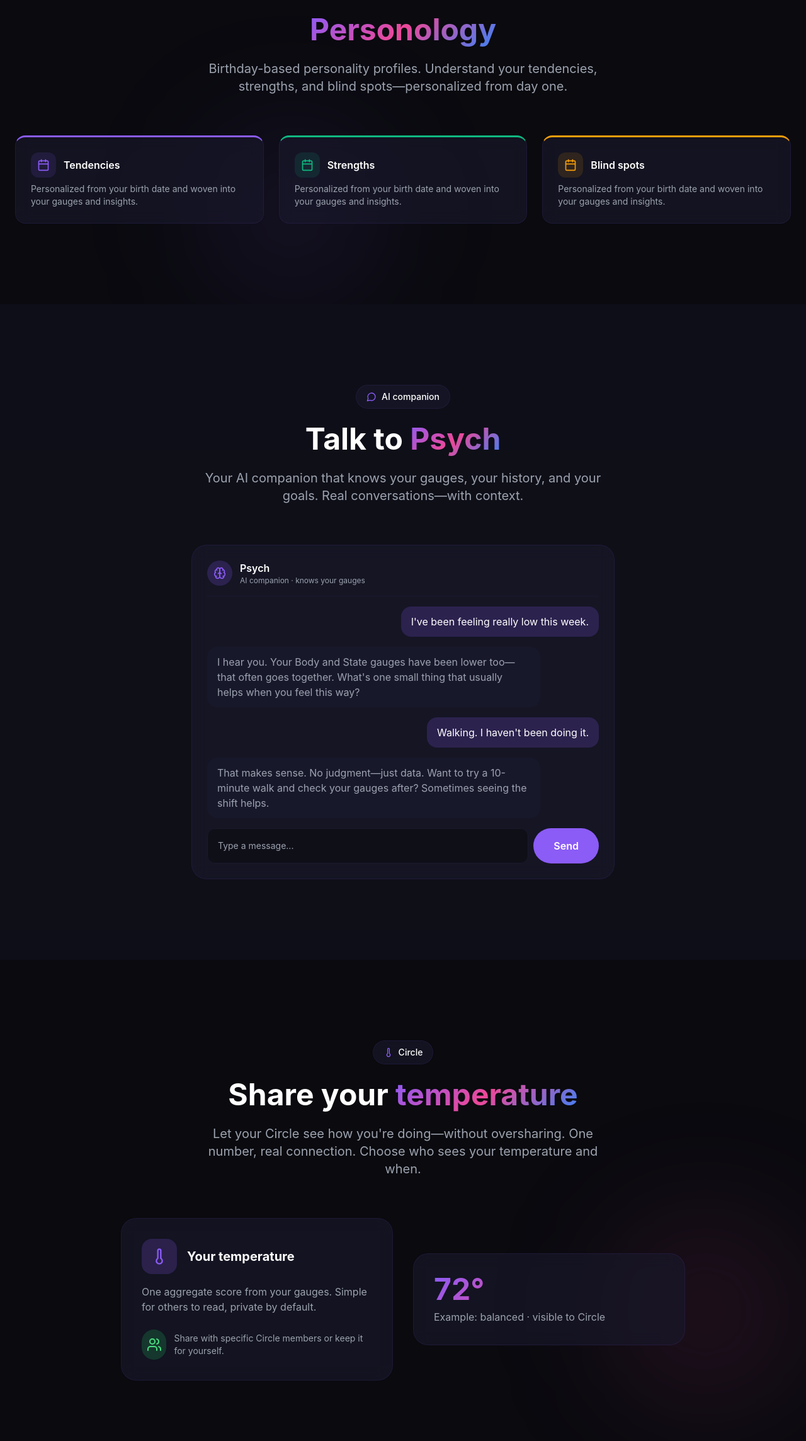
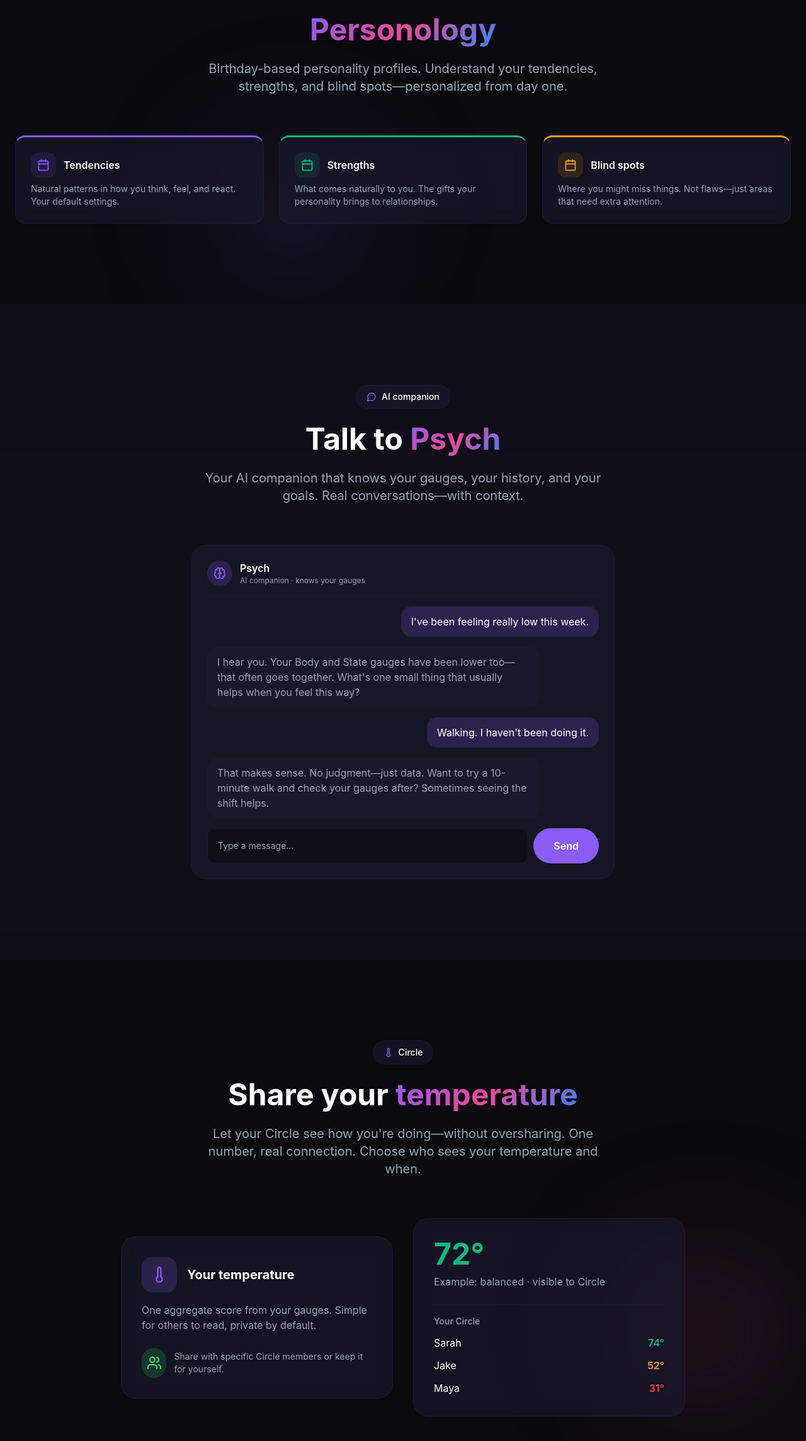
Before and after one commit to lizmtz713/ingauge-website, a Next.js app: page / in a window 1280 px wide. Shown: the part 3859-6147 px from the top of the page at 63% size. Built offline with nearby package versions, Linux system fonts and the light colour scheme.

Commit message:
fix: unique card copy + temp colors

```diff
--- a/app/page.tsx
+++ b/app/page.tsx
@@ -667,9 +667,9 @@ function PersonologySection() {
           className="grid md:grid-cols-2 lg:grid-cols-3 gap-6"
         >
           {[
-            { label: 'Tendencies', color: '#8B5CF6' },
-            { label: 'Strengths', color: '#10B981' },
-            { label: 'Blind spots', color: '#F59E0B' },
+            { label: 'Tendencies', color: '#8B5CF6', description: 'Natural patterns in how you think, feel, and react. Your default settings.' },
+            { label: 'Strengths', color: '#10B981', description: 'What comes naturally to you. The gifts your personality brings to relationships.' },
+            { label: 'Blind spots', color: '#F59E0B', description: 'Where you might miss things. Not flaws—just areas that need extra attention.' },
           ].map((item, i) => (
             <div key={item.label} className="glass rounded-2xl p-6 card-hover" style={{ borderTop: `3px solid ${item.color}` }}>
               <div className="flex items-center gap-3 mb-2">
@@ -678,7 +678,7 @@ function PersonologySection() {
                 </div>
                 <span className="font-semibold">{item.label}</span>
               </div>
-              <p className="text-ingauge-muted text-sm">Personalized from your birth date and woven into your gauges and insights.</p>
+              <p className="text-ingauge-muted text-sm">{item.description}</p>
             </div>
           ))}
         </motion.div>
@@ -773,6 +773,19 @@ function TemperatureSharingSection() {
   const ref = useRef(null)
   const isInView = useInView(ref, { once: true, margin: "-100px" })
 
+  // Temperature color by value: 70+ green, 50-69 yellow, below 50 orange/red
+  const getTempColor = (temp: number) => {
+    if (temp >= 70) return '#10B981' // green
+    if (temp >= 50) return '#F59E0B' // yellow
+    return '#EF4444' // orange/red
+  }
+
+  const circleMembers = [
+    { name: 'Sarah', temp: 74 },
+    { name: 'Jake', temp: 52 },
+    { name: 'Maya', temp: 31 },
+  ].map((m) => ({ ...m, color: getTempColor(m.temp) }))
+
   return (
     <section ref={ref} className="py-32 relative overflow-hidden">
       <div className="absolute top-1/2 right-0 w-80 h-80 bg-gauge-alignment/10 rounded-full blur-[100px]" />
@@ -815,8 +828,17 @@ function TemperatureSharingSection() {
             </div>
           </div>
           <div className="glass rounded-3xl p-8">
-            <div className="text-5xl font-bold gradient-text mb-2">72°</div>
-            <p className="text-ingauge-muted">Example: balanced · visible to Circle</p>
+            <div className="text-5xl font-bold mb-2" style={{ color: getTempColor(72) }}>72°</div>
+            <p className="text-ingauge-muted mb-6">Example: balanced · visible to Circle</p>
+            <div className="space-y-3 pt-4 border-t border-ingauge-surface">
+              <p className="text-sm font-medium text-ingauge-muted">Your Circle</p>
+              {circleMembers.map((member) => (
+                <div key={member.name} className="flex items-center justify-between">
+                  <span className="text-white">{member.name}</span>
+                  <span className="font-semibold" style={{ color: member.color }}>{member.temp}°</span>
+                </div>
+              ))}
+            </div>
           </div>
         </motion.div>
       </div>
```
